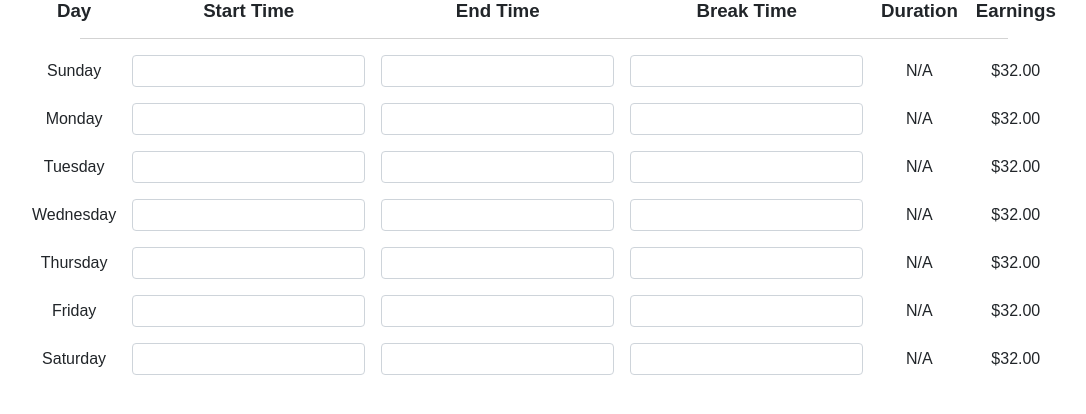
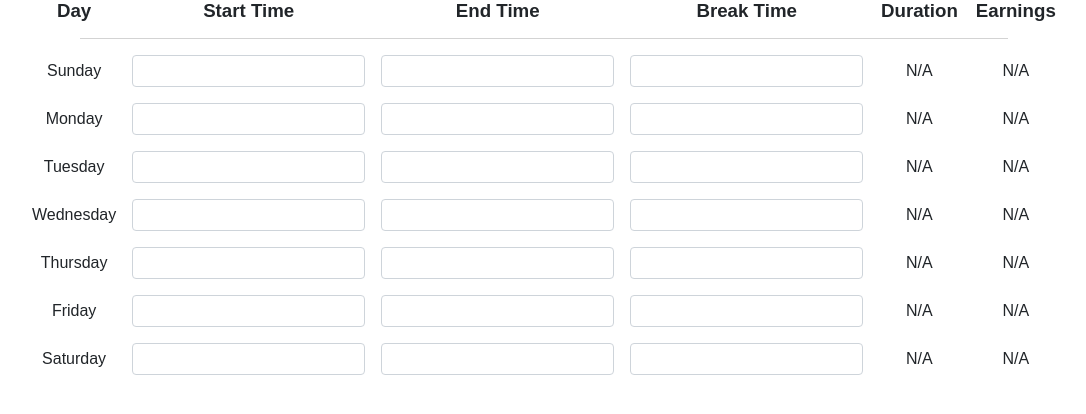
Before and after one commit to the-dmar/time-sheet-calculator, a Next.js app: page /time-sheet in a window 1280 px wide. Shown: the top 414 px of the page, without its empty margins (96-1182 px from the left). Built offline with nearby package versions, Linux system fonts and the light colour scheme.

Commit message:
Add duration and earnings

```diff
--- a/pages/time-sheet.tsx
+++ b/pages/time-sheet.tsx
@@ -6,8 +6,7 @@ import {
   TimeSheetGrid,
 } from "@/styles/TimeSheet.styled"
 import calculateTimeDifference from "@/utils/calculateTimeDifference"
-import validateTime from "@/utils/validateTime"
-import { useState, useEffect, useCallback } from "react"
+import { useState, useCallback } from "react"
 
 type InputType = "startTime" | "endTime" | "breakTime"
 
@@ -31,8 +30,6 @@ const startingInputValues = days.map(day => ({
   startTime: "",
   endTime: "",
   breakTime: "",
-  duration: "N/A",
-  earnings: "",
 }))
 
 export default function TimeSheet() {
@@ -40,6 +37,7 @@ export default function TimeSheet() {
   const [inputIndexes, setInputIndexes] = useState<InputLocation[]>([])
   const [timeValueHandler, clear] = useTimeValue()
   const [dragging, setDragging] = useState(false)
+  const [rate, setRate] = useState(35)
 
   const addDurationAndEarnings = useCallback(() => {
     const newInputValues = inputValues.map(day => {
@@ -106,7 +104,7 @@ export default function TimeSheet() {
   }
 
   const handleMouseDown = (rowIndex: number, inputType: InputType) => {
-    setInputIndexes(inputIndexes => [...inputIndexes, { rowIndex, inputType }])
+    setInputIndexes([{ rowIndex, inputType }])
     setDragging(true)
   }
 
@@ -136,8 +134,10 @@ export default function TimeSheet() {
         <ColumnHeader>{header}</ColumnHeader>
       ))}
       <HorizontalHeaderLine></HorizontalHeaderLine>
-      {inputValues.map(
-        ({ day, startTime, endTime, breakTime, duration }, rowIndex) => (
+      {inputValues.map(({ day, startTime, endTime, breakTime }, rowIndex) => {
+        const duration = calculateTimeDifference(startTime, endTime)
+
+        return (
           <>
             <div>{day}</div>
             <Input
@@ -177,10 +177,14 @@ export default function TimeSheet() {
               onKeyDown={e => handleKeydown(e.key, rowIndex, "breakTime")}
             />
             <div>{duration}</div>
-            <div>$32.00</div>
+            <div>
+              {!isNaN(parseFloat(duration))
+                ? `$${parseFloat(duration) * rate}`
+                : "N/A"}
+            </div>
           </>
         )
-      )}
+      })}
     </TimeSheetGrid>
   )
 }
```
